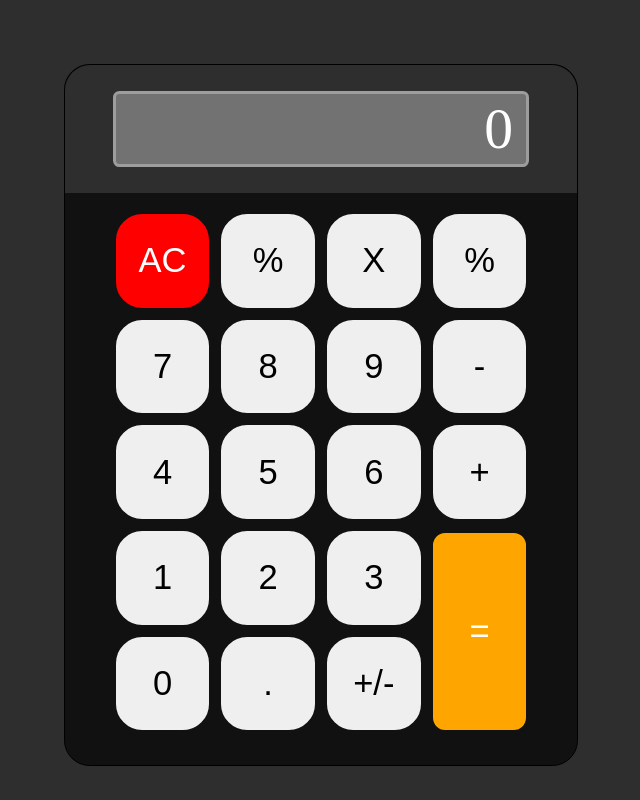
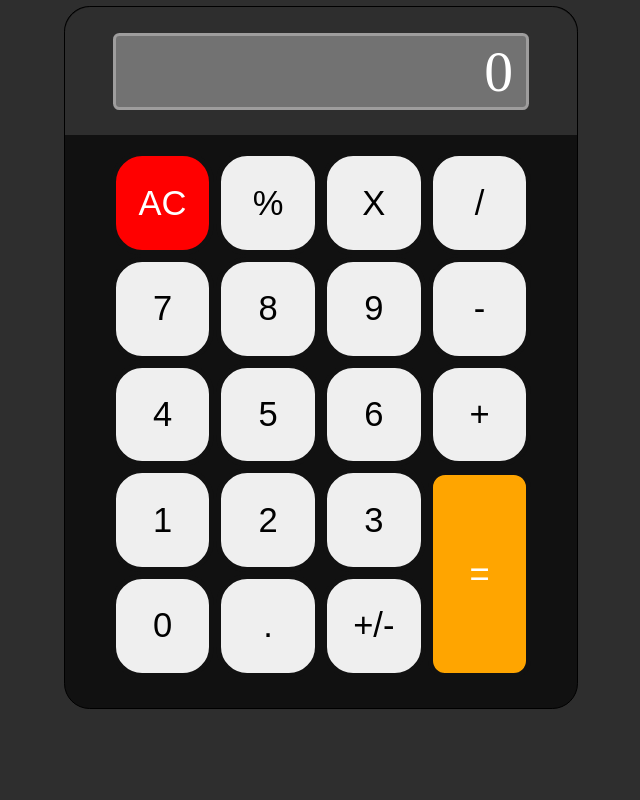
Before and after one commit to thiagopxavier/calculator-vite-react-js, a React (Vite) app: page / in a window 1280 px wide. Shown: the whole page, without its empty margins (319-959 px from the left). Built offline with nearby package versions, Linux system fonts and the light colour scheme.

Commit message:
feat: implemented calc function

```diff
--- a/src/App.css
+++ b/src/App.css
@@ -14,7 +14,7 @@ body {
   flex-direction: column;
   width: 40vw;
   margin: auto;
-  margin-top: 5%;
+  margin-top: 0.5%;
   border: 1px solid black;
 }
 
--- a/src/App.jsx
+++ b/src/App.jsx
@@ -1,37 +1,73 @@
 import { useState } from 'react';
 import './App.css';
+import Button from './components/Button';
 
 function App() {
-  const [result, setResult] = useState(0);
+  const [visor, setVisor] = useState(0);
+  const [operator, setOperator] = useState();
+  const [oldNumber, setOldNumber] = useState();
+
+  const handleNum = ({ target: { value } }) => {
+    if (visor === 0) {
+      setVisor(value);
+    } else {
+      setVisor(visor + value);
+    }
+  };
+
+  const calculate = () => {
+    switch (operator) {
+    case 'X':
+      setVisor(Number(oldNumber) * Number(visor));
+      break;
+    case '/':
+      setVisor(Number(oldNumber) / Number(visor));
+      break;
+    case '-':
+      setVisor(Number(oldNumber) - Number(visor));
+      break;
+    case '+':
+      setVisor(Number(oldNumber) + Number(visor));
+      break;
+    default:
+      break;
+    }
+  };
+
+  const handleFunc = ({ target: { value } }) => {
+    switch (value) {
+    case 'AC':
+      setVisor(0);
+      break;
+    case '%':
+      setVisor(visor / 100);
+      break;
+    case '=':
+      calculate();
+      break;
+    case '+/-':
+      setVisor(visor > 0 ? -visor : Math.abs(visor));
+      break;
+    case '.':
+      setVisor(visor + value);
+      break;
+    default:
+      setOldNumber(visor);
+      setOperator(value);
+      setVisor(0);
+      break;
+    }
+  };
+
   return (
     <div id="div-calculator">
       <div id="div-visor-calculator">
         <div id="div-visor-result">
-          <p id="p-result">{result}</p>
+          <p id="p-result">{visor}</p>
         </div>
       </div>
       <div id="div-buttons-calculator">
-        <button className="button-calculator" id="button-ac">AC</button>
-        <button className="button-calculator">%</button>
-        <button className="button-calculator">X</button>
-        <button className="button-calculator">%</button>
-        <button className="button-calculator">7</button>
-        <button className="button-calculator">8</button>
-        <button className="button-calculator">9</button>
-        <button className="button-calculator">-</button>
-        <button className="button-calculator">4</button>
-        <button className="button-calculator">5</button>
-        <button className="button-calculator">6</button>
-        <button className="button-calculator">+</button>
-        <button className="button-calculator">1</button>
-        <button className="button-calculator">2</button>
-        <button className="button-calculator">3</button>
-        <button className="button-calculator" id="button-placeholder">fake</button>
-        <button className="button-calculator">0</button>
-        <button className="button-calculator">.</button>
-        <button className="button-calculator">+/-</button>
-
-        <button className="button-calculator" id="button-equal">=</button>
+        <Button handleNum={ handleNum } handleFunc={ handleFunc } />
       </div>
     </div>
   );
--- /dev/null
+++ b/src/components/Button.jsx
@@ -0,0 +1,47 @@
+import PropTypes from 'prop-types';
+
+function Button({ handleNum, handleFunc }) {
+  const buttons = [
+    'AC', '%', 'X', '/',
+    '7', '8', '9', '-',
+    '4', '5', '6', '+',
+    '1', '2', '3', 'fake',
+    '0', '.', '+/-', '='];
+
+  const verifyId = (button) => {
+    switch (button) {
+    case 'AC':
+      return 'button-ac';
+    case 'fake':
+      return 'button-placeholder';
+    case '=':
+      return 'button-equal';
+    default:
+      break;
+    }
+  };
+
+  return (
+    <>
+      {buttons.map((button, index) => (
+        <button
+          key={ index }
+          className="button-calculator"
+          id={ verifyId(button) }
+          value={ button }
+          onClick={ Number(button) || button === '0' ? handleNum : handleFunc }
+        >
+          {button}
+        </button>
+      ))}
+    </>
+
+  );
+}
+
+Button.propTypes = {
+  handleFunc: PropTypes.func,
+  handleNum: PropTypes.func,
+}.isRequired;
+
+export default Button;
```
